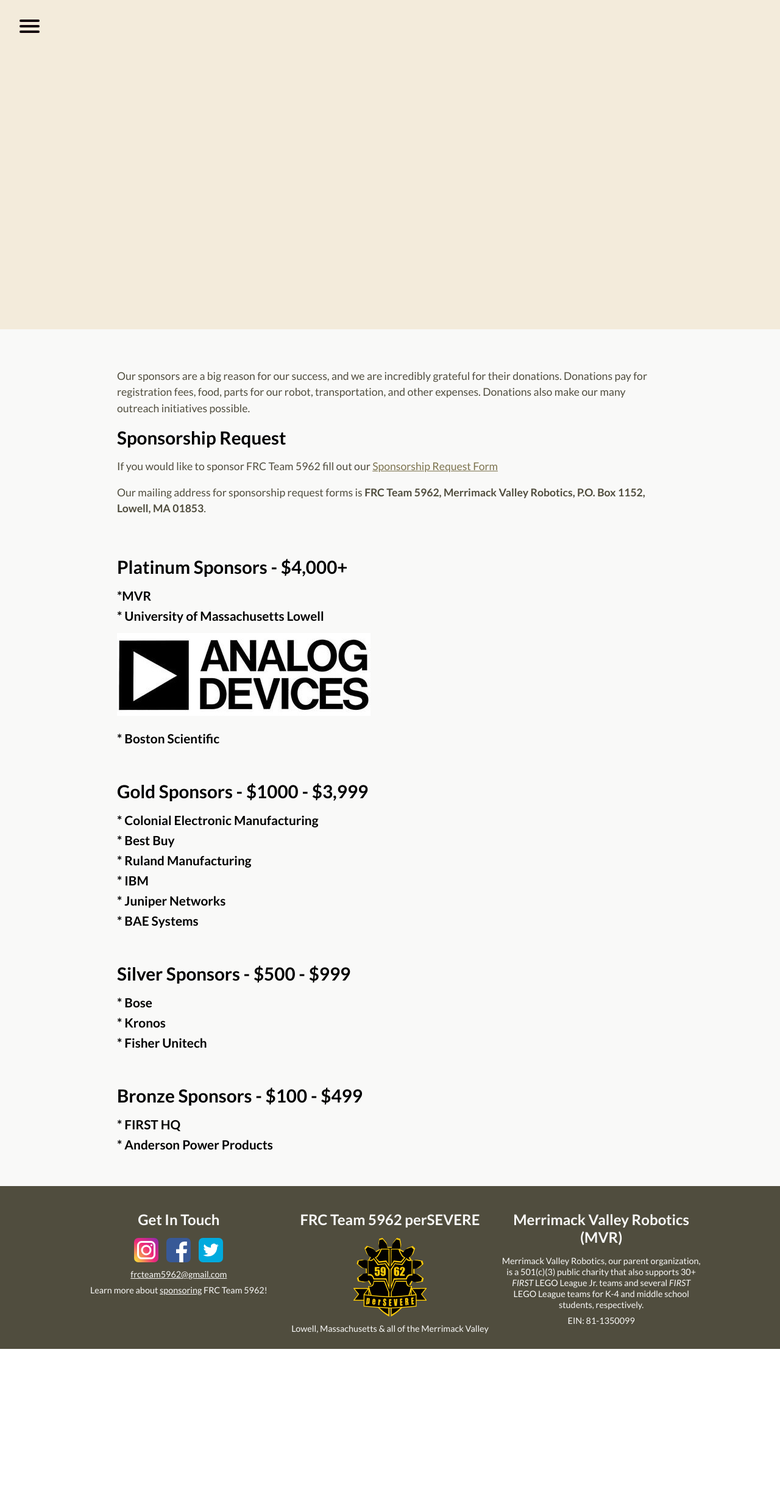
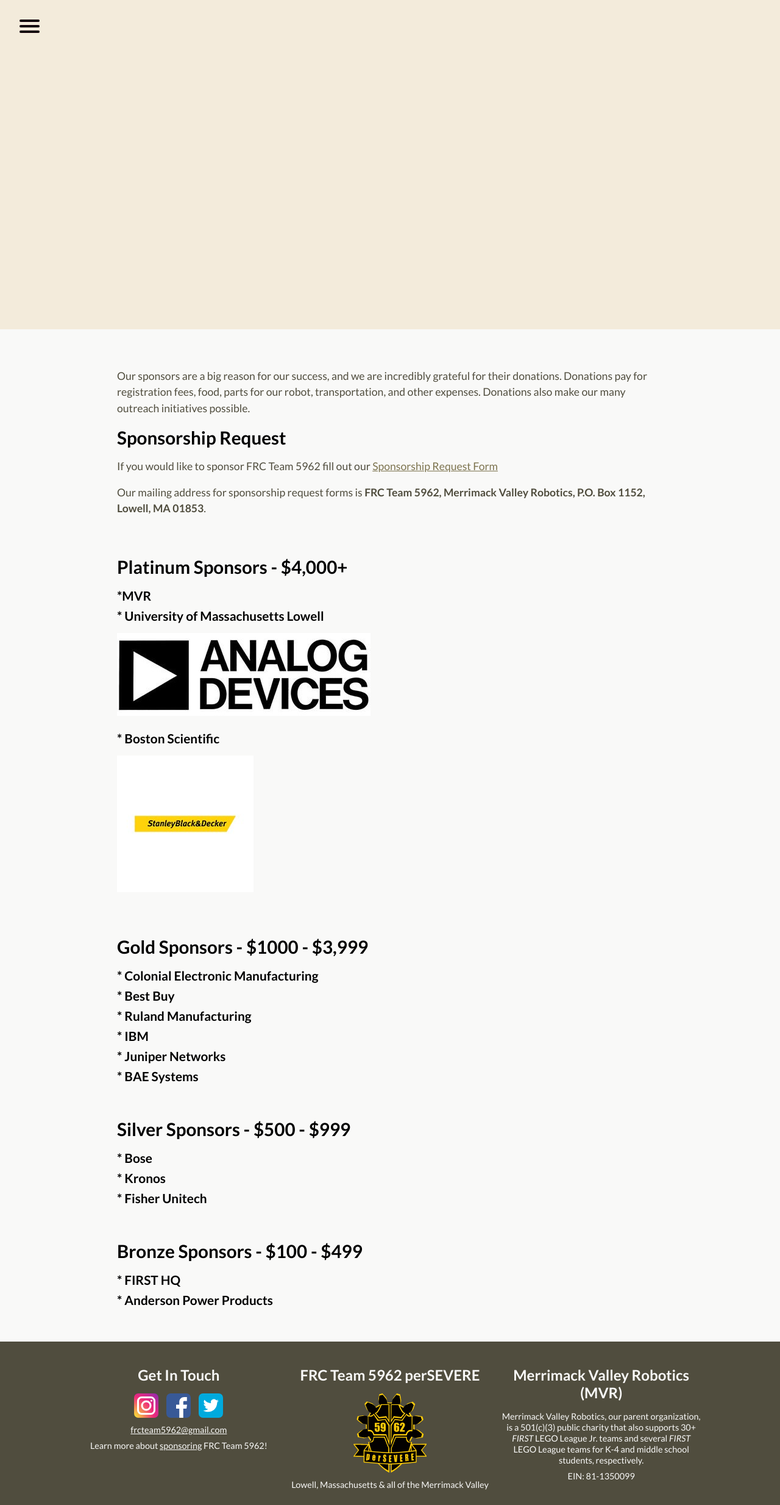
Before and after one commit to perSEVERE-5962/frc5962, a Jekyll site: the page built from sponsors.md, in a window 1280 px wide. Shown: the whole page at 61% size. Built offline with Jekyll 4.4.1, drawn with Linux system fonts in a browser that asks for light colours; before the commit the page ends 2212 px from its top, so only the background shows below that.

Commit message:
Updated Sponsors

```diff
--- a/sponsors.md
+++ b/sponsors.md
@@ -14,7 +14,7 @@
 ### * University of Massachusetts Lowell
 ![adi logo.jpg](/uploads/adi%20logo.jpg)
 ### * Boston Scientific
-
+![sbad logo-c2dac2.jpg](/uploads/sbad%20logo-c2dac2.jpg)
 <div class="divider"></div>
 ## Gold Sponsors - $1000 - $3,999
 ### * Colonial Electronic Manufacturing
```
